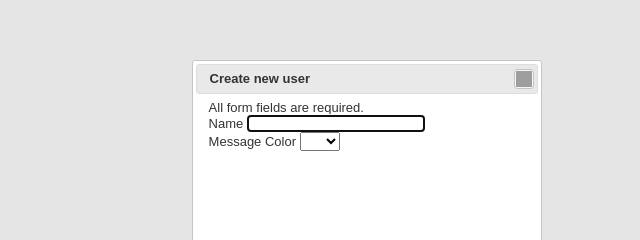
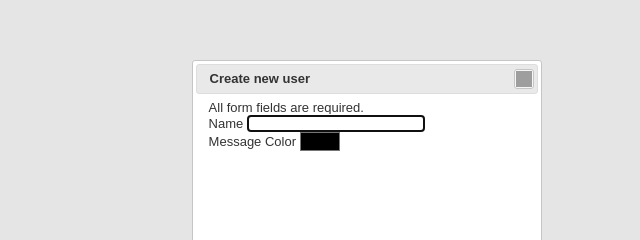
Before and after one commit to rosseng/nodejs-chatutil, a website: page index.html in a window 1280 px wide. Shown: the part 140-380 px from the top of the page, 273-913 px from the left. Drawn offline with nearby package versions, Linux system fonts and the light colour scheme; grey boxes are pictures that could not be loaded.

Commit message:
Added the default color

```diff
--- a/index.html
+++ b/index.html
@@ -35,7 +35,7 @@
 		  <p>
 
 		  <label for="msgColor">Message Color</label>
-		  <select name="msgColor" id="msgColor">
+		  <select name="msgColor" id="msgColor" style="background-color: black">
 			<option value="black" selected style="background-color: black"></option>
 			<option value="tomato" style="background-color: tomato; color: blue;" ></option>
 			<option value="blue" style="background-color: blue"></option>
```
